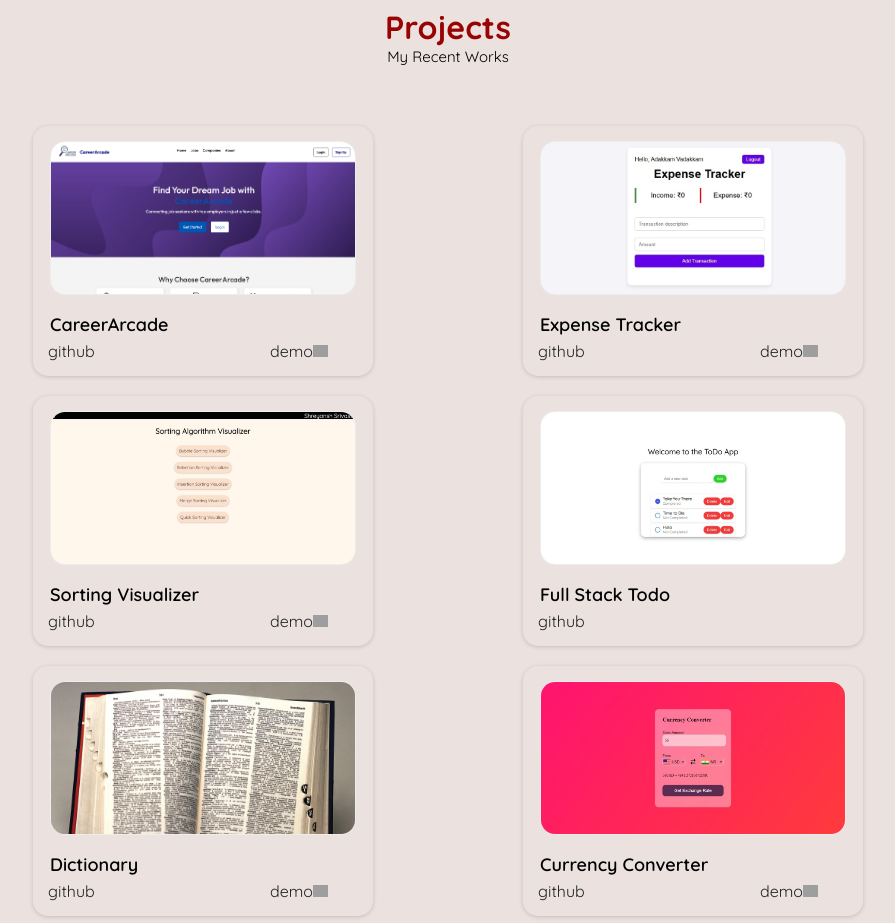
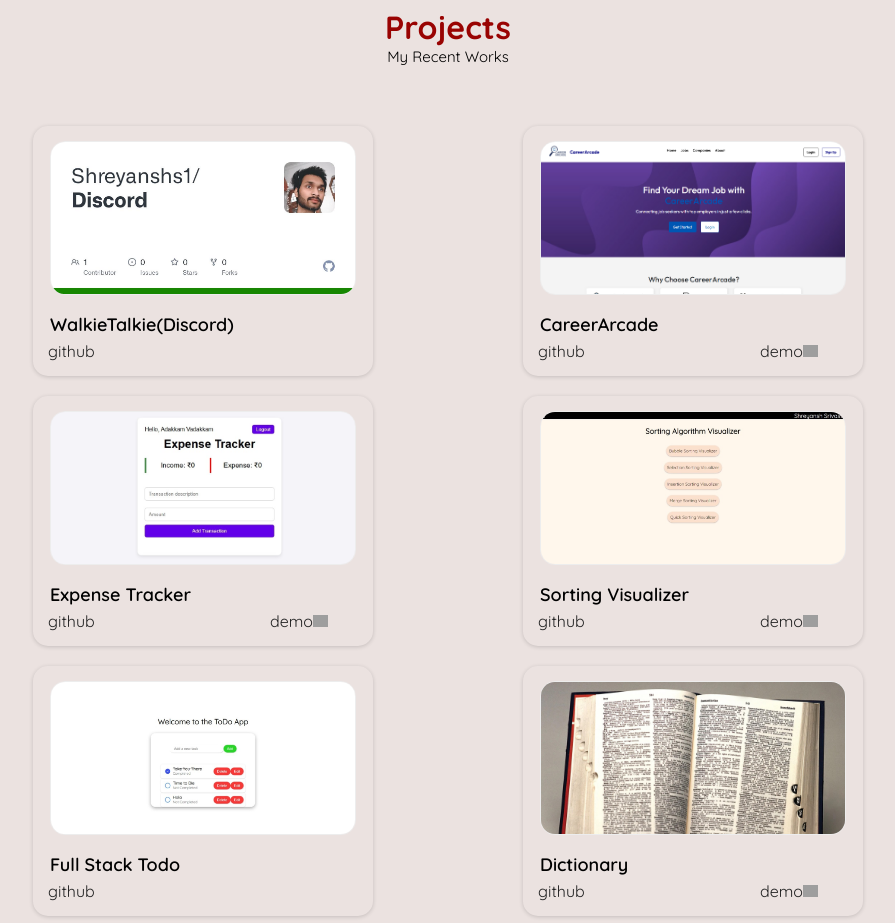
Before and after one commit to Shreyanshs1/Portfolio, a React (Create React App) app: page / in a window 1280 px wide. Shown: the part 1820-2743 px from the top of the page, without its empty margins (192-1087 px from the left). Built offline with nearby package versions, Linux system fonts and the light colour scheme; grey boxes are pictures that could not be loaded; a web font is replaced by a local one.

Commit message:
Add new project to list

```diff
--- a/src/Components/Projects.js
+++ b/src/Components/Projects.js
@@ -9,11 +9,20 @@ import Calculator from '../assets/Screenshot/reactCalc.jpeg'
 import Expense from '../assets/Screenshot/expense.jpeg'
 import Career from '../assets/Screenshot/Career.png'
 import SoftSell from '../assets/Screenshot/SoftSell.png'
+import Discord from '../assets/Screenshot/Discord.jfif'
 import '../StyleSheets/Projects.css'
 import line from '../assets/Line-Design.svg'
 
 function Projects() {
   const projects = [
+    {
+      id:0,
+      name:"WalkieTalkie(Discord)",
+      image:Discord,
+      github:"https://github.com/Shreyanshs1/Discord",
+      demo:null,
+      techStack: ["C#", "WPF", "XAML","Socket"]
+    },
     {
       id:1,
       name:"CareerArcade",
```
Also changed, not shown: src/assets/Screenshot/Discord.jfif (added).
